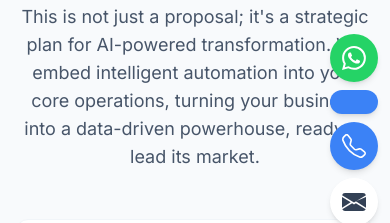
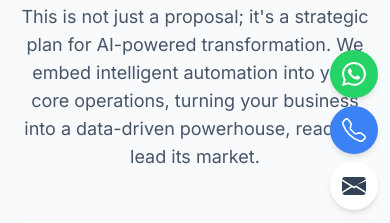
Before and after one commit to pahari25/evokeAI-plan, a plain HTML site: page index.html in a window 390 px wide. Shown: the part 292-515 px from the top of the page. Drawn offline with nearby package versions, Linux system fonts and the light colour scheme.

Commit message:
fix: remove duplicate phone contact icon in index.html

```diff
--- a/index.html
+++ b/index.html
@@ -348,7 +348,6 @@
                 <path d="M13.601 2.326A7.85 7.85 0 0 0 7.994 0C3.627 0 .068 3.558.064 7.926c0 1.399.366 2.76 1.057 3.965L0 16l4.204-1.102a7.9 7.9 0 0 0 3.79.965h.004c4.368 0 7.926-3.558 7.93-7.93A7.9 7.9 0 0 0 13.6 2.326zM7.994 14.521a6.6 6.6 0 0 1-3.356-.92l-.24-.144-2.494.654.666-2.433-.156-.251a6.56 6.56 0 0 1-1.007-3.505c0-3.626 2.957-6.584 6.591-6.584a6.56 6.56 0 0 1 4.66 1.931 6.56 6.56 0 0 1 1.928 4.66c-.004 3.639-2.961 6.592-6.592 6.592m3.615-4.934c-.197-.099-1.17-.578-1.353-.646-.182-.065-.315-.099-.445.099-.133.197-.513.646-.627.775-.114.133-.232.148-.43.05-.197-.1-.836-.308-1.592-.985-.59-.525-.985-1.175-1.103-1.372-.114-.198-.011-.304.088-.403.087-.088.197-.232.296-.346.1-.114.133-.198.198-.33.065-.134.034-.248-.015-.347-.05-.1-.445-1.076-.612-1.47-.16-.389-.323-.335-.445-.34-.114-.007-.247-.007-.38-.007a.73.73 0 0 0-.529.247c-.182.198-.691.677-.691 1.654s.71 1.916.81 2.049c.098.133 1.394 2.132 3.383 2.992.47.205.84.326 1.129.418.475.152.904.129 1.246.08.38-.058 1.171-.48 1.338-.943.164-.464.164-.86.114-.943-.049-.084-.182-.133-.38-.232"/>
             </svg>
         </a>
-        <a href="tel:+917986175240" class="contact-icon  contact-icon-phone " aria-label="Call us">
         <a href="tel:+917986175240" class="contact-icon contact-icon-phone" aria-label="Call us">
             <svg xmlns="http://www.w3.org/2000/svg" class="h-6 w-6" fill="currentColor" viewBox="0 0 16 16">
                 <path d="M3.654 1.328a.678.678 0 0 0-1.015-.063L1.605 2.3c-.483.484-.661 1.169-.45 1.77a17.6 17.6 0 0 0 4.168 6.608 17.6 17.6 0 0 0 6.608 4.168c.601.211 1.286.033 1.77-.45l1.034-1.034a.678.678 0 0 0-.063-1.015l-2.307-1.794a.68.68 0 0 0-.58-.122l-2.19.547a1.75 1.75 0 0 1-1.657-.459L5.482 8.062a1.75 1.75 0 0 1-.46-1.657l.548-2.19a.68.68 0 0 0-.122-.58zM1.884.511a1.745 1.745 0 0 1 2.612.163L6.29 2.98c.329.423.445.974.315 1.494l-.547 2.19a.68.68 0 0 0 .178.643l2.457 2.457a.68.68 0 0 0 .644.178l2.189-.547a1.75 1.75 0 0 1 1.494.315l2.306 1.794c.829.645.905 1.87.163 2.611l-1.034 1.034c-.74.74-1.846 1.065-2.877.702a18.6 18.6 0 0 1-7.01-4.42 18.6 18.6 0 0 1-4.42-7.009c-.362-1.03-.037-2.137.703-2.877z"/>
```
